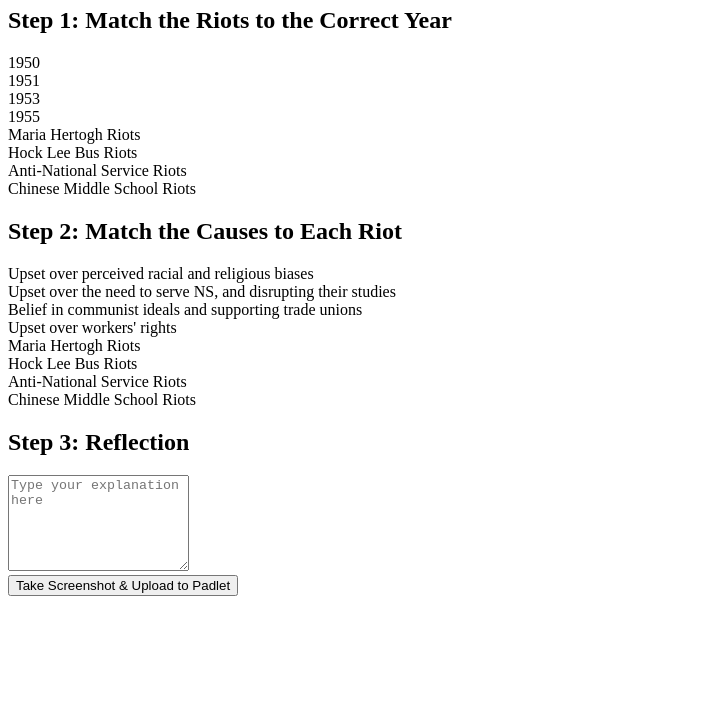
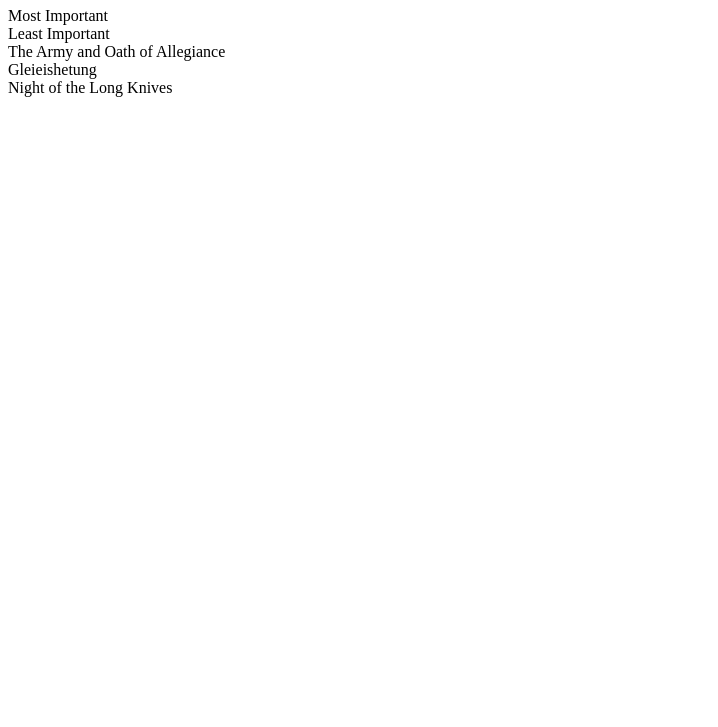
Before and after one commit to Mslimnatasha/Draft1riot, a plain HTML site: page index.html in a window 1280 px wide. Shown: the part 73-800 px from the top of the page, without its empty margins (0-718 px from the left). Drawn offline with Linux system fonts and the light colour scheme.

Commit message:
Update index.html

```diff
--- a/index.html
+++ b/index.html
@@ -1,63 +1,21 @@
 <!DOCTYPE html>
 <html lang="en">
 <head>
-    <meta charset="UTF-8">
-    <meta name="viewport" content="width=device-width, initial-scale=1.0">
-    <title>Interactive Singapore Riots</title>
-    <link rel="stylesheet" href="styles.css">
+  <meta charset="UTF-8">
+  <meta name="viewport" content="width=device-width, initial-scale=1.0">
+  <title>Interactive History Learning</title>
+  <link rel="stylesheet" href="styles.css">
 </head>
 <body>
-
-<div class="container">
-    <h1>Interactive Learning: The Four Singapore Riots</h1>
-
-    <!-- Step 1: Match the Riots to the Correct Year -->
-    <div class="section">
-        <h2>Step 1: Match the Riots to the Correct Year</h2>
-        <div class="years">
-            <div class="year" id="year1950">1950</div>
-            <div class="year" id="year1951">1951</div>
-            <div class="year" id="year1953">1953</div>
-            <div class="year" id="year1955">1955</div>
-        </div>
-
-        <div class="riots">
-            <div class="draggable" id="riot1" draggable="true">Maria Hertogh Riots</div>
-            <div class="draggable" id="riot2" draggable="true">Hock Lee Bus Riots</div>
-            <div class="draggable" id="riot3" draggable="true">Anti-National Service Riots</div>
-            <div class="draggable" id="riot4" draggable="true">Chinese Middle School Riots</div>
-        </div>
+  <div class="container">
+    <h1>Drag the Events to Order Them by Importance</h1>
+    <div class="line">
+      <span class="label left">Most Important</span>
+      <div class="line-inner"></div>
+      <span class="label right">Least Important</span>
     </div>
 
-    <!-- Step 2: Match the Causes to Each Riot -->
-    <div class="section">
-        <h2>Step 2: Match the Causes to Each Riot</h2>
-        <div class="causes">
-            <div class="cause" id="cause1" draggable="true">Upset over perceived racial and religious biases</div>
-            <div class="cause" id="cause2" draggable="true">Upset over the need to serve NS, and disrupting their studies</div>
-            <div class="cause" id="cause3" draggable="true">Belief in communist ideals and supporting trade unions</div>
-            <div class="cause" id="cause4" draggable="true">Upset over workers' rights</div>
-        </div>
-
-        <div class="cause-matching">
-            <div class="matching-box" id="match1">Maria Hertogh Riots</div>
-            <div class="matching-box" id="match2">Hock Lee Bus Riots</div>
-            <div class="matching-box" id="match3">Anti-National Service Riots</div>
-            <div class="matching-box" id="match4">Chinese Middle School Riots</div>
-        </div>
-    </div>
-
-    <!-- Step 3: Reflection Box -->
-    <div class="section">
-        <h2>Step 3: Reflection</h2>
-        <textarea placeholder="Type your explanation here" rows="6"></textarea>
-    </div>
-
-    <div class="submit">
-        <button id="submitBtn">Take Screenshot & Upload to Padlet</button>
-    </div>
-</div>
-
-<script src="script.js"></script>
-</body>
-</html>
+    <div class="boxes">
+      <div class="box" id="army" draggable="true" ondragstart="drag(event)">The Army and Oath of Allegiance</div>
+      <div class="box" id="gleieishetung" draggable="true" ondragstart="drag(event)">Gleieishetung</div>
+      <div class="box" id="night" draggable="true" ondragstart="drag(event)">Night of the Long Knives</div
```
